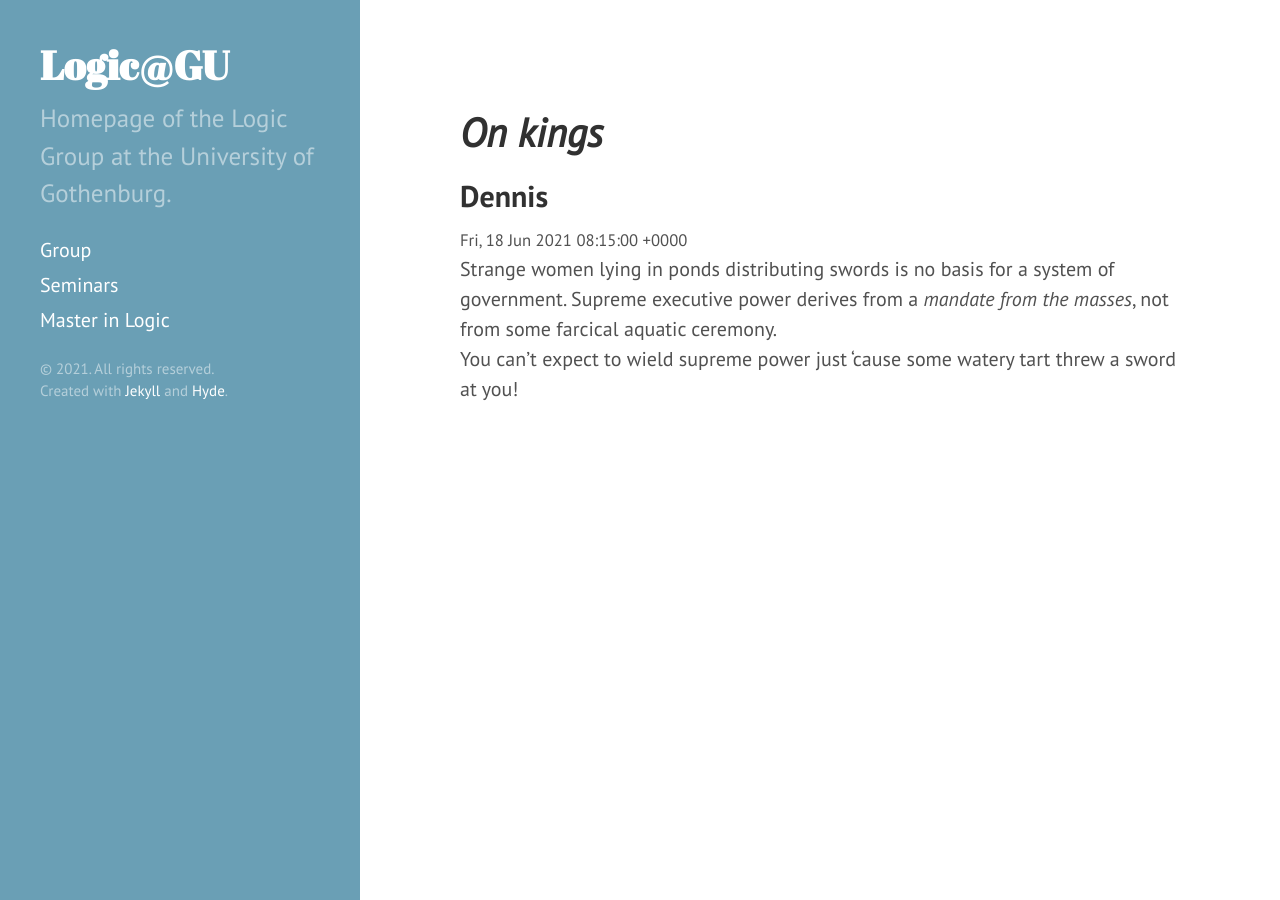
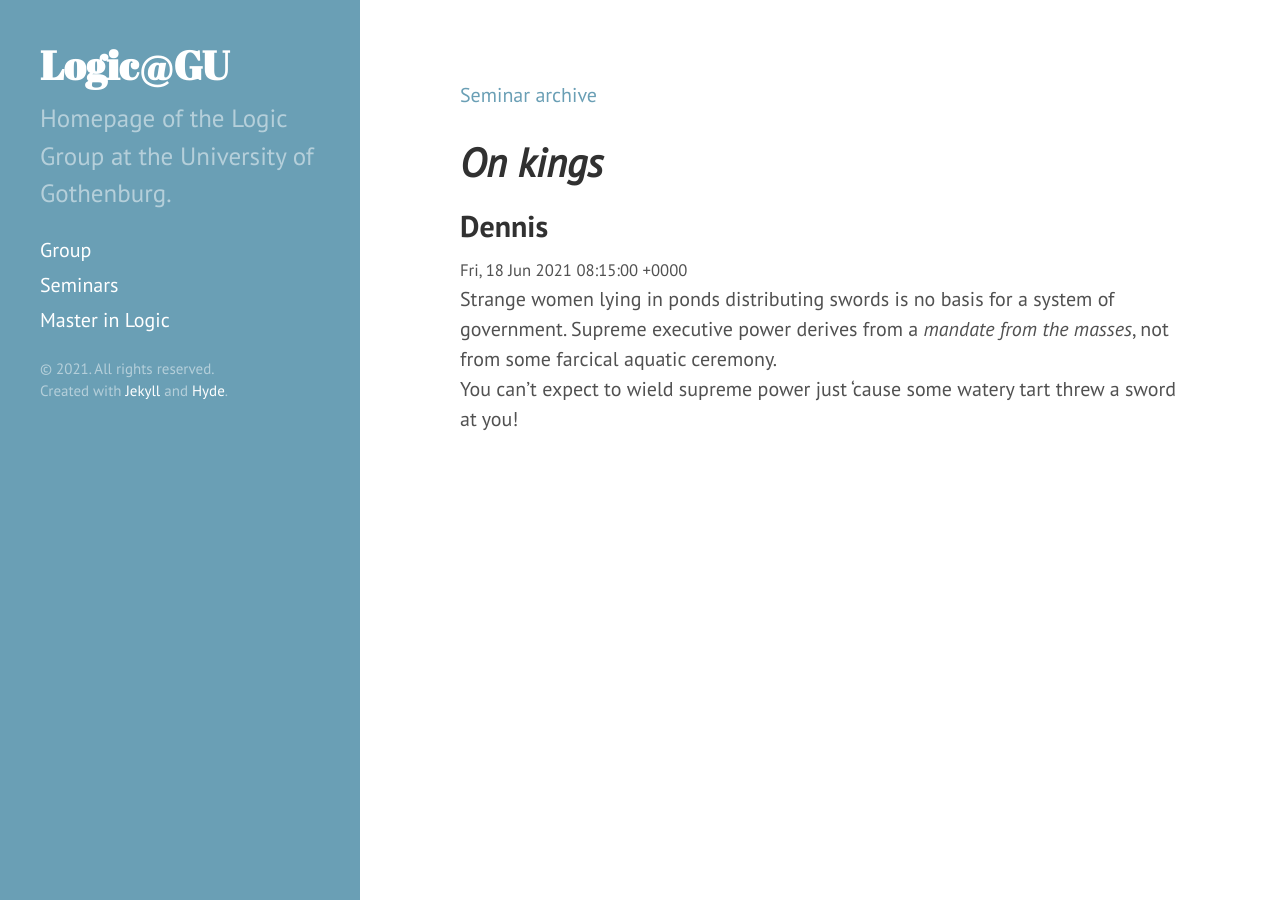
Before and after one commit to greleigh/Logic-GU, a Jekyll site: the page built from _seminars/2021-06-14-dennis-the-peasant.markdown, in a window 1280 px wide. Built offline with Jekyll 4.4.1, drawn with Linux system fonts in a browser that asks for light colours.

Commit message:
Update seminar.html

```diff
--- a/_layouts/seminar.html
+++ b/_layouts/seminar.html
@@ -1,6 +1,8 @@
 ---
 layout: default
 ---
+
+<p><a href="{% link _pages/seminars.md %}">Seminar archive</a></p>
 
 <div class="seminar">
   <h1 class="seminar-title">{{ page.title }}</h1>
```
